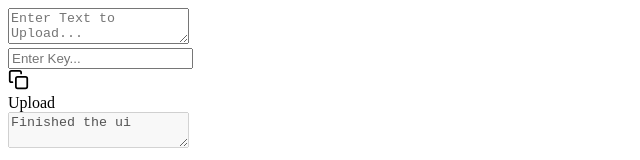
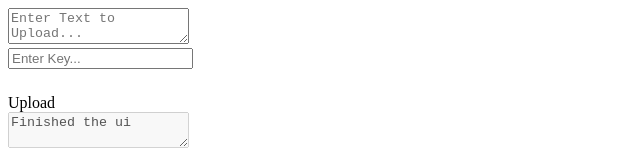
Before and after one commit to Petit-Development/Send, a Next.js app: page / in a window 1280 px wide. Shown: the top 160 px of the page, without its empty margins (0-640 px from the left). Built offline with nearby package versions, Linux system fonts and the light colour scheme.

Commit message:
Change copy icon color

```diff
--- a/components/upload.tsx
+++ b/components/upload.tsx
@@ -27,7 +27,7 @@ export const Upload = () => {
             onClick={() => navigator.clipboard.writeText(key)}
             className="flex items-center bg-petit-grey justify-center w-full text-center rounded-r-2xl"
           >
-            <Copy size="21" />
+            <Copy color="#ffffff" size="21" />
           </div>
         </div>
         <Button text="Upload" onClick={() => console.log({ text, key })} />
```
